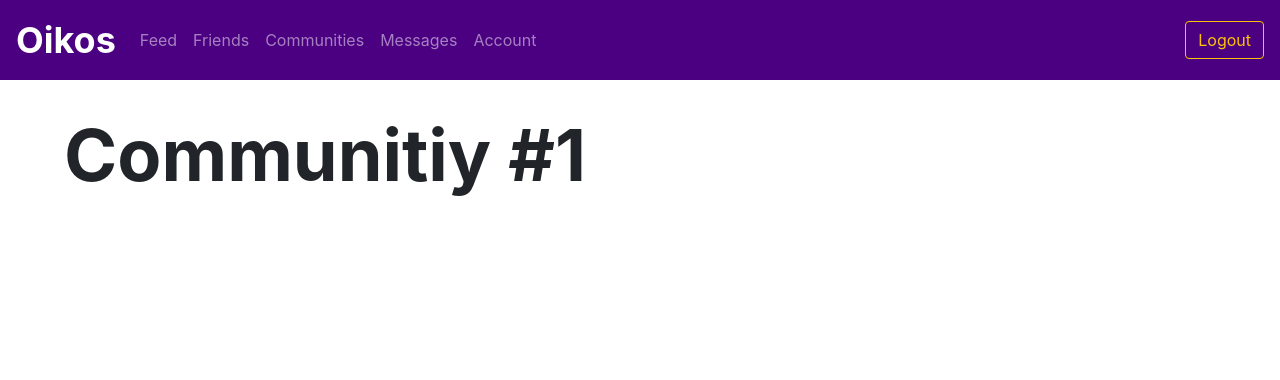
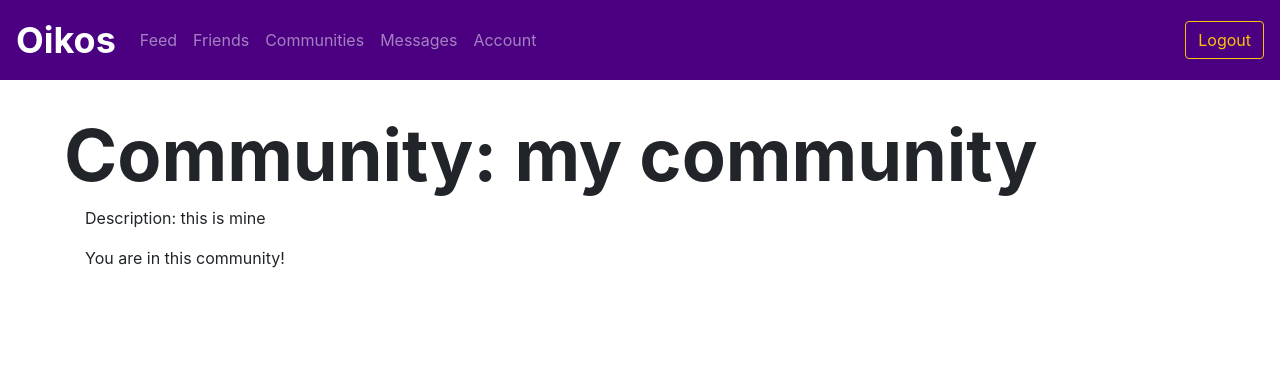
Before and after one commit to ahmedksultan/inpeach, a Flask app: page /community/1 in a window 1280 px wide. Shown: the top 380 px of the page. Run offline with Flask 2, Linux system fonts and the light colour scheme; a user stored in the database is signed in; data comes from the database, SQL or seed files in the repository; some libraries are stand-ins or nearby versions.

Commit message:
community work

```diff
--- a/app.py
+++ b/app.py
@@ -127,7 +127,8 @@ def profile(userID):
 @app.route("/communities")
 @login_required
 def communities():
-    return render_template("communities.html")
+    communities = communitiesfunctions.getAllCommunities()
+    return render_template("communities.html", communities=communities)
 
 @app.route("/newcommunity", methods = ["POST"])
 @login_required
@@ -159,8 +160,9 @@ def leavecommunity(communityID):
 @app.route("/community/<communityID>")
 @login_required
 def community(communityID):
+    community = communitiesfunctions.getCommunity(communityID)
     incommunity = communitiesfunctions.inCommunity(session['userID'], communityID)
-    return render_template("community.html", loggedin = incommunity)
+    return render_template("community.html", community = community, incommunity = incommunity)
 
 @app.route("/messages/")
 @login_required
--- a/doc/devlog.txt
+++ b/doc/devlog.txt
@@ -45,3 +45,6 @@ Updated friends and messages pages.
 
 kaziJ -- 2020-01-10 16:23
 Created me page and redirected profile page for current user to me page.
+
+kaziJ -- 2020-01-13 14:31
+Worked on communities and community pages. Passed data for communities.
--- a/templates/community.html
+++ b/templates/community.html
@@ -2,8 +2,22 @@
 
 {% block body %}
 <div class="content">
-     <h1 class="display-3" style="font-weight: 700; padding-left: 5vw; padding-top: 5vh;">Communitiy #1</h1>
+     <h1 class="display-3" style="font-weight: 700; padding-left: 5vw; padding-top: 5vh;">Community: {{ community.name }}</h1>
 </div>
+
+<div class="container">
+    <p>Description: {{ community.description }}</p>
+</div>
+
+{% if incommunity %}
+<div class="container">
+    You are in this community!
+</div>
+{% else %}
+<div class="container">
+    Join this community now!
+</div>
+{% endif %}
 
 {% endblock %}
 
--- a/utl/communities.py
+++ b/utl/communities.py
@@ -3,6 +3,14 @@ from .models import db, Community, Member, User
 def getCommunityByName(name):
     community = Community.query.filter_by(name=name).first()
     return community
+
+def getCommunity(communityID):
+    community = Community.query.filter_by(communityID=communityID).first()
+    return community
+
+def getAllCommunities():
+    communities = Community.query.all()
+    return communities
 
 def getCommunities(userID):
     members = Member.query.filter_by(userID=userID).all()
@@ -13,11 +21,10 @@ def getCommunities(userID):
     return community
 
 def inCommunity(userID, communityID):
-    members = Member.query.filter_by(userID=userID).all()
-    for member in members:
-        if(member.communityID == communityID):
-            return True
-    False
+    member = Member.query.filter_by(userID=userID, communityID=communityID).first()
+    if member == None:
+        return False
+    return True
 
 def createCommunity(name, description):
     community = Community(name=name, description=description)
```
Also changed, not shown: templates/communities.html (+14 -0 lines).
